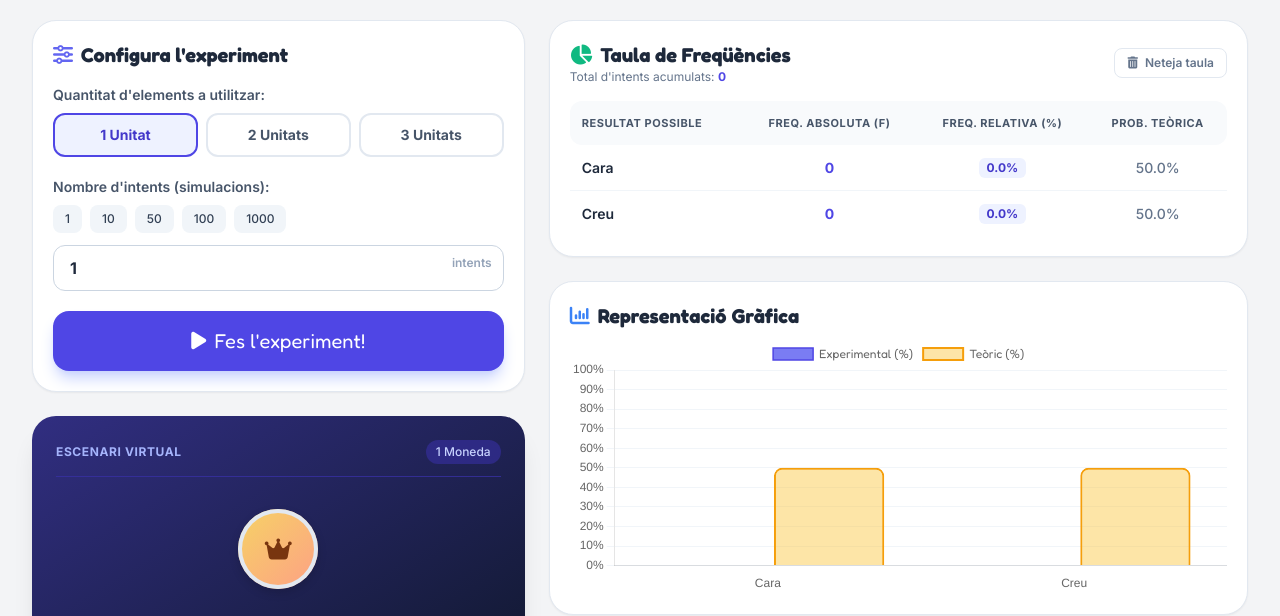
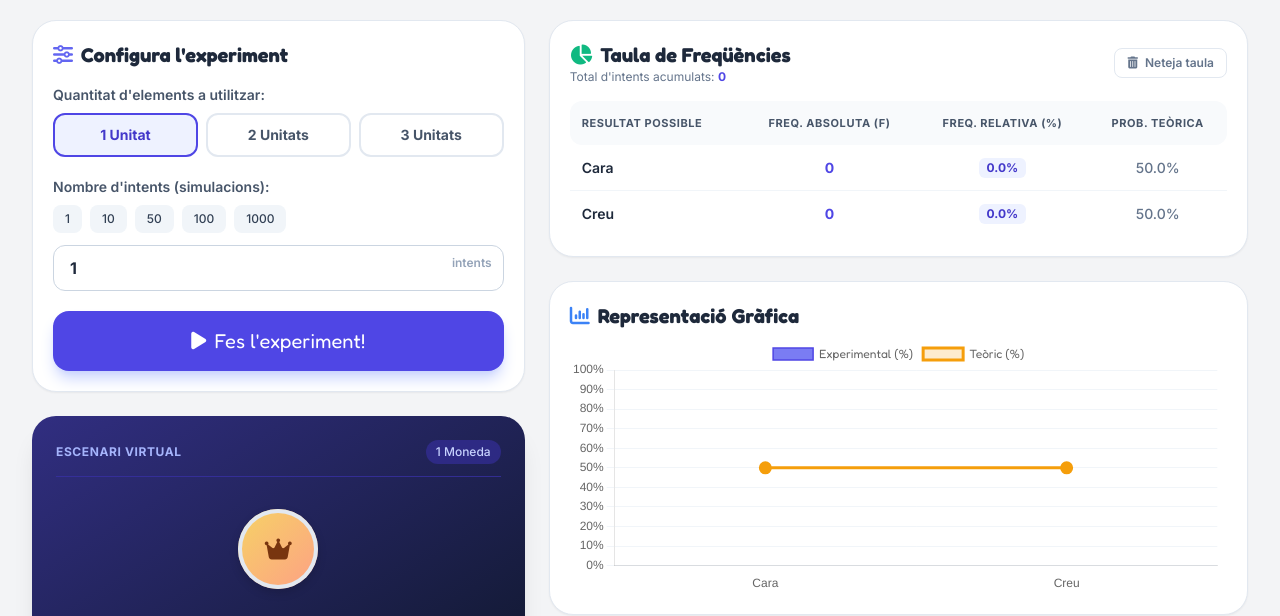
Before and after one commit to cromer23cat/laboratoriatzar, a plain HTML site: page index.html in a window 1280 px wide. Shown: the part 184-800 px from the top of the page. Drawn offline with nearby package versions, Linux system fonts and the light colour scheme.

Commit message:
Update chart line properties in index.html

```diff
--- a/index.html
+++ b/index.html
@@ -940,13 +940,17 @@
                             borderRadius: 8
                         },
                         {
+                            type: 'line',
                             label: 'Teòric (%)',
                             data: theoreticalPercents,
-                            backgroundColor: 'rgba(251, 191, 36, 0.4)',
                             borderColor: 'rgb(245, 158, 11)',
-                            borderWidth: 2,
-                            borderRadius: 8,
-                            borderDash: [4, 4]
+                            backgroundColor: 'rgba(245, 158, 11, 0.2)',
+                            borderWidth: 3,
+                            pointRadius: 5,
+                            pointHoverRadius: 7,
+                            pointBackgroundColor: 'rgb(245, 158, 11)',
+                            fill: false,
+                            tension: 0.2
                         }
                     ]
                 },
```
